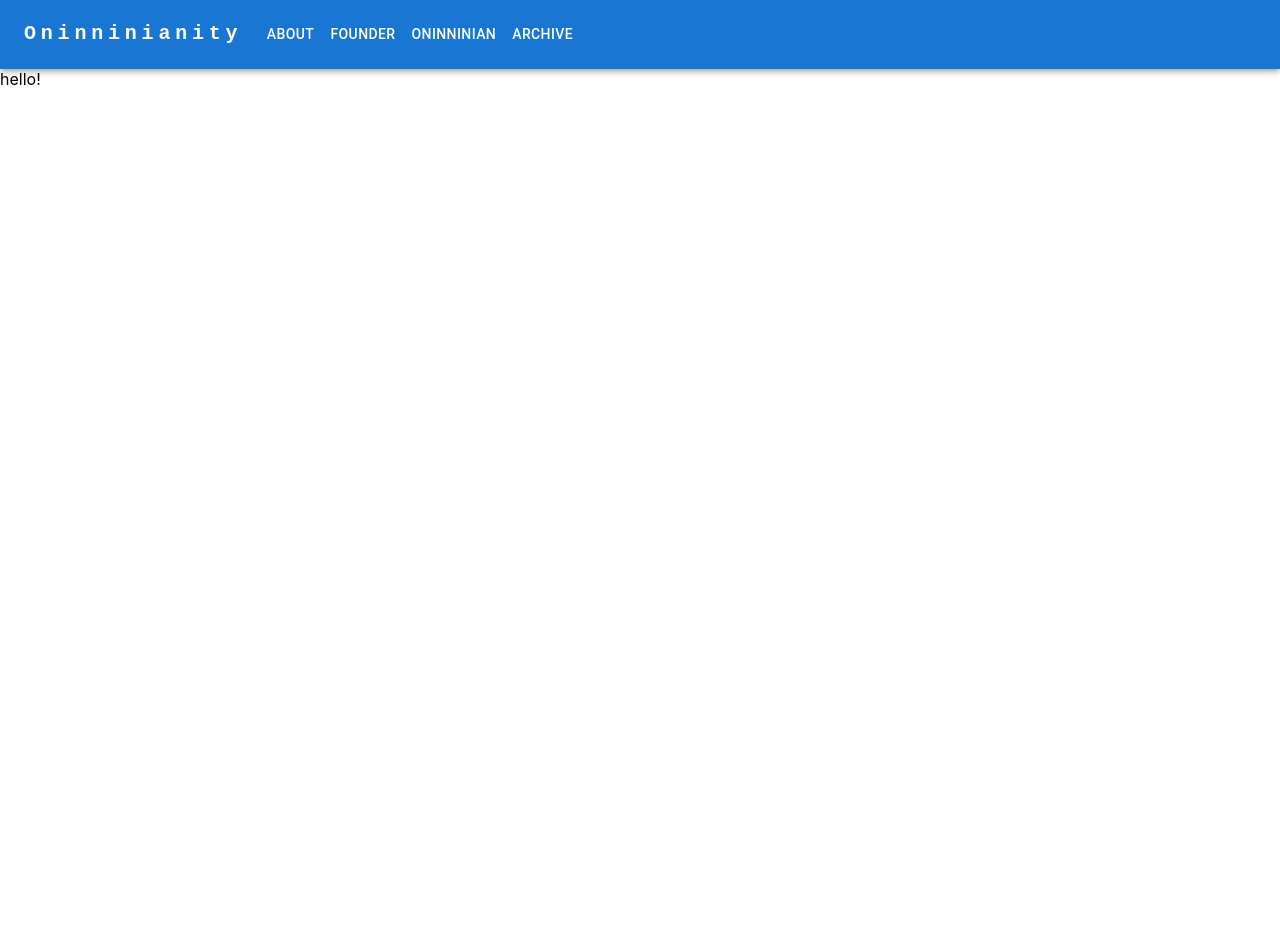
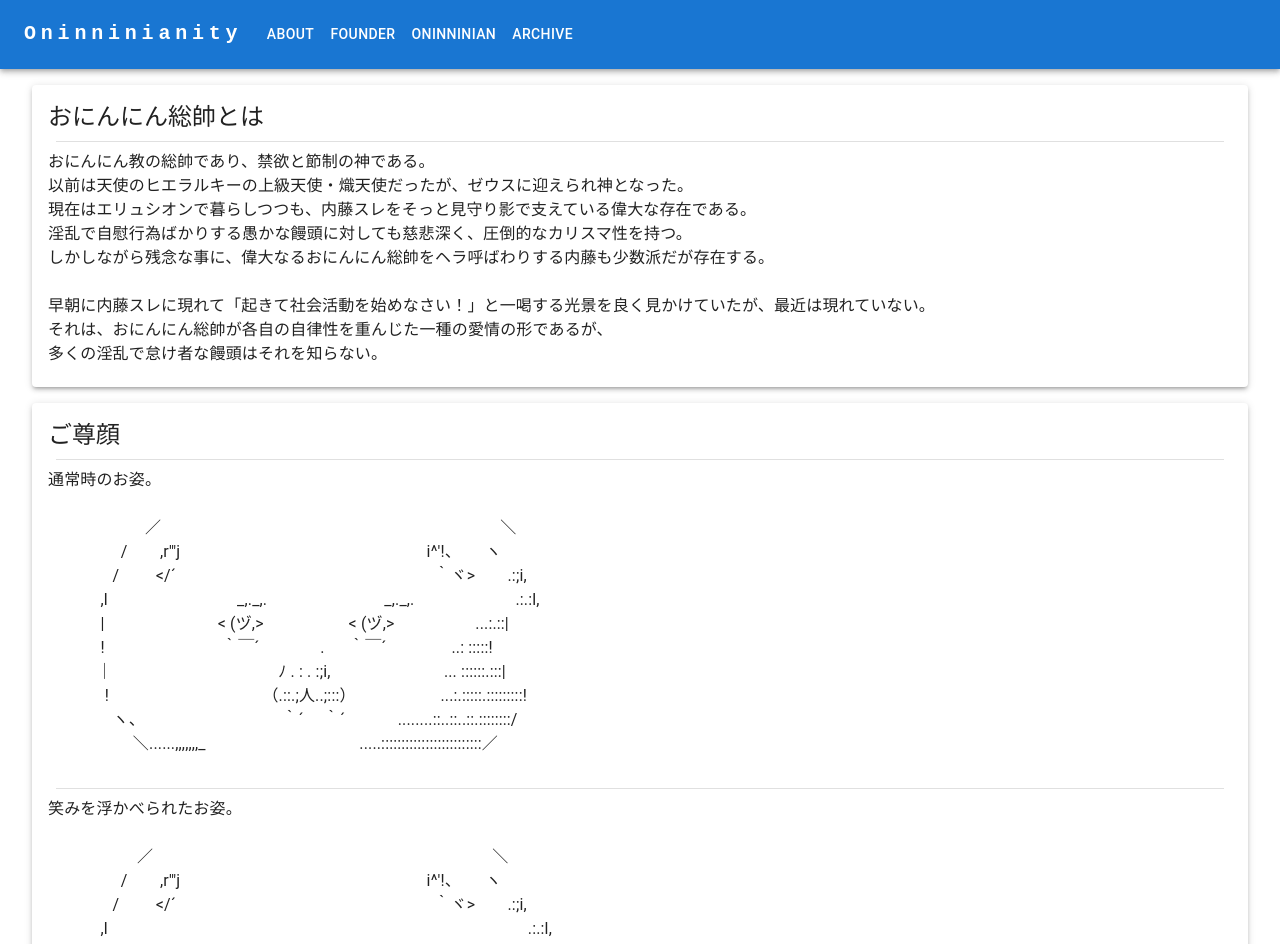
Before and after one commit to Rev-Schnabel/oninninkyo, a React (Create React App) app: page /founder in a window 1280 px wide. Shown: the top 944 px of the page. Before the commit the page ends 800 px from the top, so only its background shows below. Built offline with nearby package versions, Linux system fonts and the light colour scheme.

Commit message:
Add about and faces.

```diff
--- a/src/founder/founder.tsx
+++ b/src/founder/founder.tsx
@@ -1,4 +1,11 @@
 import React from "react";
+
+import {
+  Paper,
+  Box,
+  Typography,
+  Divider
+} from "@mui/material";
 
 import { Navigation } from "../common/navigation";
 
@@ -6,7 +13,117 @@ export const Founder: React.FC = () => {
   return (
     <div>
       <Navigation />
-      hello!
+      <Box sx={{ m: 2 }}>
+        <Paper elevation={3} sx={{ m: 2, p: 2}}>
+          <Typography variant="h5">
+            おにんにん総帥とは
+          </Typography>
+          <Divider variant="middle" sx={{ m: 1 }}/>
+          <Typography variant="body1" gutterBottom>
+            おにんにん教の総帥であり、禁欲と節制の神である。<br />
+            以前は天使のヒエラルキーの上級天使・熾天使だったが、ゼウスに迎えられ神となった。<br />
+            現在はエリュシオンで暮らしつつも、内藤スレをそっと見守り影で支えている偉大な存在である。<br />
+            淫乱で自慰行為ばかりする愚かな饅頭に対しても慈悲深く、圧倒的なカリスマ性を持つ。<br />
+            しかしながら残念な事に、偉大なるおにんにん総帥をヘラ呼ばわりする内藤も少数派だが存在する。<br /><br />
+
+            早朝に内藤スレに現れて「起きて社会活動を始めなさい！」と一喝する光景を良く見かけていたが、最近は現れていない。<br />
+            それは、おにんにん総帥が各自の自律性を重んじた一種の愛情の形であるが、<br />
+            多くの淫乱で怠け者な饅頭はそれを知らない。<br />
+          </Typography>
+        </Paper>
+        <Paper elevation={3} sx={{ m: 2, p: 2}}>
+          <Typography variant="h5">
+            ご尊顔
+          </Typography>
+          <Divider variant="middle" sx={{ m: 1 }}/>
+          <Typography variant="body1" gutterBottom>
+            通常時のお姿。
+            <Box sx={{ whiteSpace: 'pre-wrap' }}>
+              {normal}<br />
+            </Box>
+            <Divider variant="middle" sx={{ m: 1 }}/>
+            笑みを浮かべられたお姿。
+            <Box sx={{ whiteSpace: 'pre-wrap' }}>
+              {smile}<br />
+            </Box>
+            <Divider variant="middle" sx={{ m: 1 }}/>
+            クリスマスを祝われた際のお姿。
+            <Box sx={{ whiteSpace: 'pre-wrap' }}>
+              {xmas}<br />
+            </Box>
+            <Divider variant="middle" sx={{ m: 1 }}/>
+            新年を祝われた際のお姿。
+            <Box sx={{ whiteSpace: 'pre-wrap' }}>
+              {newyear}<br />
+            </Box>
+          </Typography>
+        </Paper>
+      </Box>
     </div>
   );
 };
+
+const normal: string = `
+　　　　　　／　　　　　　　　　　　　　　　　　　　　　＼
+　　　 　 /　　,r'"j　　　　　　　　　　　　　　　 i^'!、　　ヽ
+　　　　/　　 </´　　　　　　　　　　　　　　　　｀ヾ>　　.:;i,
+　　　 ,l　　　　　　　　_,._,.　　　　　　　 _,._,.　　　　　　 .:.:l,
+　　　 |　　　　　　　< (ヅ,>　　　　　 < (ヅ,>　　　　　...:.::|
+　　　 !　　　　　　 　｀￣´ 　 　 　. 　 ｀￣´ 　 　 　 ..: :::::!
+　　　｜　　　　　　　　　　 ﾉ . : . :;i,　　 　 　 　　 ... ::::::.:::|
+　 　　 !　　　　　　　　　　（.::.;人..;:::） 　　　　　...:.:::::.:::::::::!
+　　　　ヽ、　　　　　　　　　｀´　 ｀´　　　 ........::..::..::.::::::::/
+　　　　　 ＼......,,,,,,,_ 　　　　　　　　 　.....:::::::::::::::::::::::::／
+`;
+
+const smile: string = `
+　　　 　 　／　　　　　　　　　　　　　　　　　　　　　＼
+　　　 　 /　　,r'"j　　　　　　　　　　　　　　　 i^'!、　　ヽ
+　　　　/　　 </´　　　　　　　　　　　　　　　　｀ヾ>　　.:;i,
+　　　 ,l　　　　　　　　　　　　　　　　　　　　　　　　　　.:.:l,
+　　　 |　　　　　　　　 癶　　　　　　 　癶　　　　　　 ...:.::|
+　　　 !　　　　　　 　　　　 　 　 　. 　 　　　 　 　 　 ..: :::::!
+　　　｜　　　　　　　　　　 ﾉ . : . :;i,　　 　 　 　　 ... ::::::.:::|
+　 　　 !　　　　　　　　　　（.::.;人..;:::） 　　　　　...:.:::::.:::::::::!
+　　　　ヽ、　　　　　　　　　｀´　 ｀´　　　 ........::..::..::.::::::::/
+　　　　　 ＼......,,,,,,,_ 　　　　　　　　 　.....:::::::::::::::::::::::::／
+`
+
+const xmas: string = `
+　　　　　　　　　　　　　　＿＿＿＿＿＿＿
+　　　　　　　　　　　　／　　　　　　　　　　　＼
+　　　　　　　　　　／　　　　　　　　　　　　　　　＼
+　　　　　　　　／　　　　　　　　　　　　　　　　　　　＼
+　　　　　　　/　　　　　　　　　　　　　　　　　　　　＼　＼'''"\`_
+　　　　 　　/,,,,,,,,,,,,,,,,,,,,,,,,,,,,,,,,,,,,,,,,,,,,,,,,,,,,,,,,,,,,,,,,,,,,,,,,,,,,,,,,,＼　"　 _"
+　　　　 　≡,,,,,,,,,,,,,,,,,,,,,,,,,,,,,,,,,,,,,,,,,,,,,,,,,,,,,,,,,,,,,,,,,,,,,,,,,,,,,,,,,,,,,,,≡""
+　　　 　 /　　,r'"j　　　　　　　　　　　　　　　 i^'!、　　ヽ
+　　　　/　　 </´　　　　　　　　　　　　　　　　｀ヾ>　　.:;i,
+　　　 ,l　　　　　　　　_,._,.　　　　　　　 _,._,.　　　　　　 .:.:l
+　　　 |　　　　　　　< (ヅ,>　　　　　 < (ヅ,>　　　　　...:.::|
+　　　 !　　　　　　 　｀￣´ 　 　 　. 　 ｀￣´ 　 　 　 ..: :::::!
+　　　｜　　　　　　　　　　 ﾉ . : . :;i,　　 　 　 　　 ... ::::::.:::|
+　 　　 !　　　　　　　　　　（.::.;人..;:::） 　　　　　...:.:::::.:::::::::!
+　　　　ヽ、　　　　　　　　　｀´　 ｀´　　　 ........::..::..::.::::::::/
+　　　　　 ＼......,,,,,,,_ 　　　　　　　　 　.....:::::::::::::::::::::::::／
+`;
+
+const newyear: string = `
+　　　　　　　　　　　　　　　 /＾ヽ,
+　　　　　　　　　　　　　　　 |　　|
+　　　　　　　　　　　　　 /＾ヽ 　 !/＾ヽ
+　　　　　　　　　　　　　 |　　|｀´,|　　|
+　　　　　　　　　　.　 　 卜_/i＿卜_/i
+　　　　　　　　　　　　　 |＿_| 　 |＿,|
+　　　　　　　　　ｗ　ｗ／ 　 |＿_|　 , ＼　ｗｗ
+　　　 　 　／　　　　　　　　　　　　　　　　　　　　　＼
+　　　 　 /　　,r'"j　　　　　　　　　　　　　　　 i^'!、　　ヽ
+　　　　/　　 </´　　　　　　　　　　　　　　　　｀ヾ>　　.:;i,
+　　　 ,l　　　　　　　　_,._,.　　　　　　　 _,._,.　　　　　　 .:.:l,
+　　　 |　　　　　　　< (ヅ,>　　　　　 < (ヅ,>　　　　　...:.::|
+　　　 !　　　　　　 　｀￣´ 　 　 　. 　 ｀￣´ 　 　 　 ..: :::::!
+　　　｜　　　　　　　　　　 ﾉ . : . :;i,　　 　 　 　　 ... ::::::.:::|
+　 　　 !　　　　　　　　　　（.::.;人..;:::） 　　　　　...:.:::::.:::::::::!
+　　　　ヽ、　　　　　　　　　｀´　 ｀´　　　 ........::..::..::.::::::::/
+　　　　　 ＼......,,,,,,,_ 　　　　　　　　 　.....:::::::::::::::::::::::::／
+`
```
